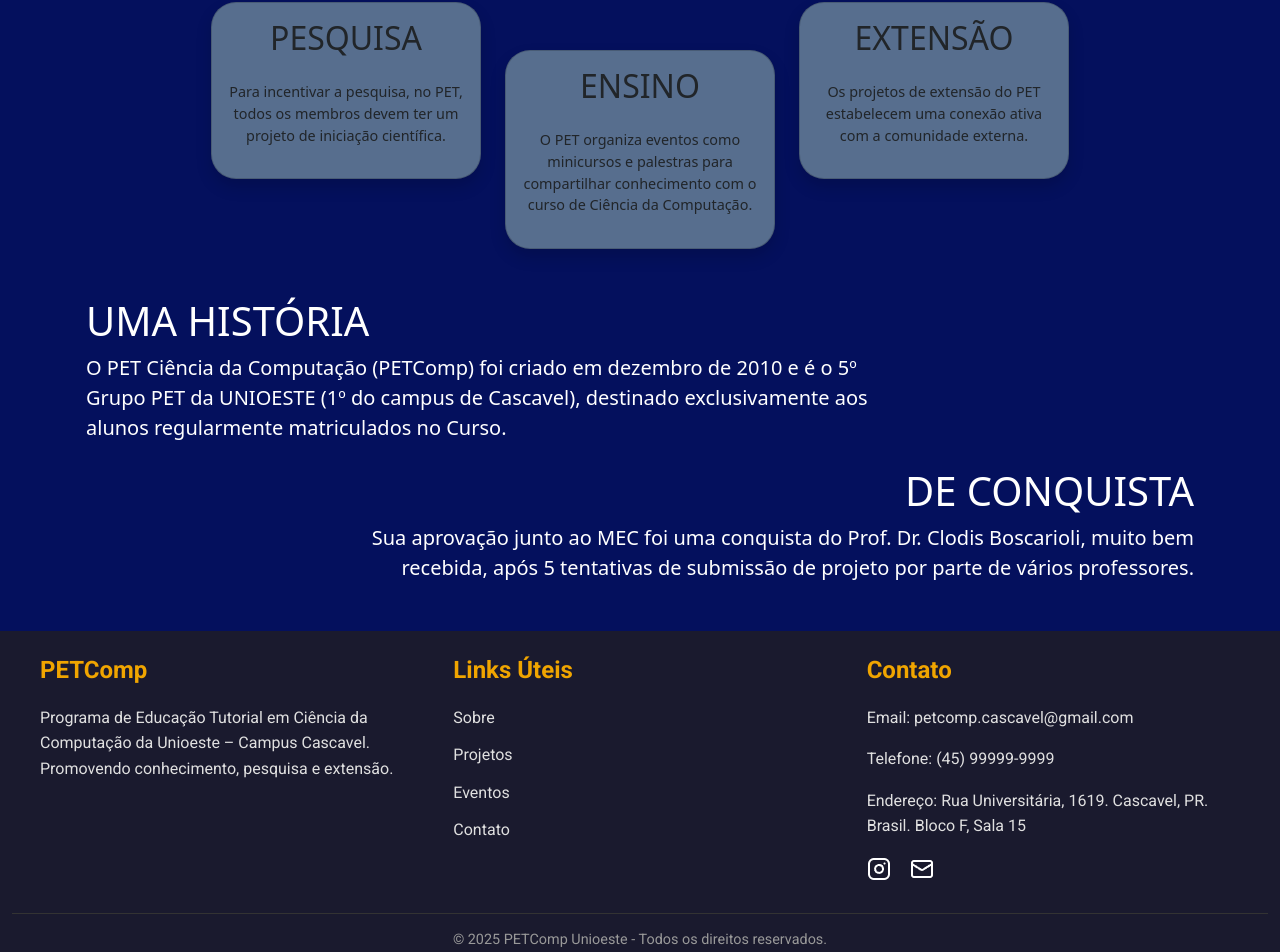
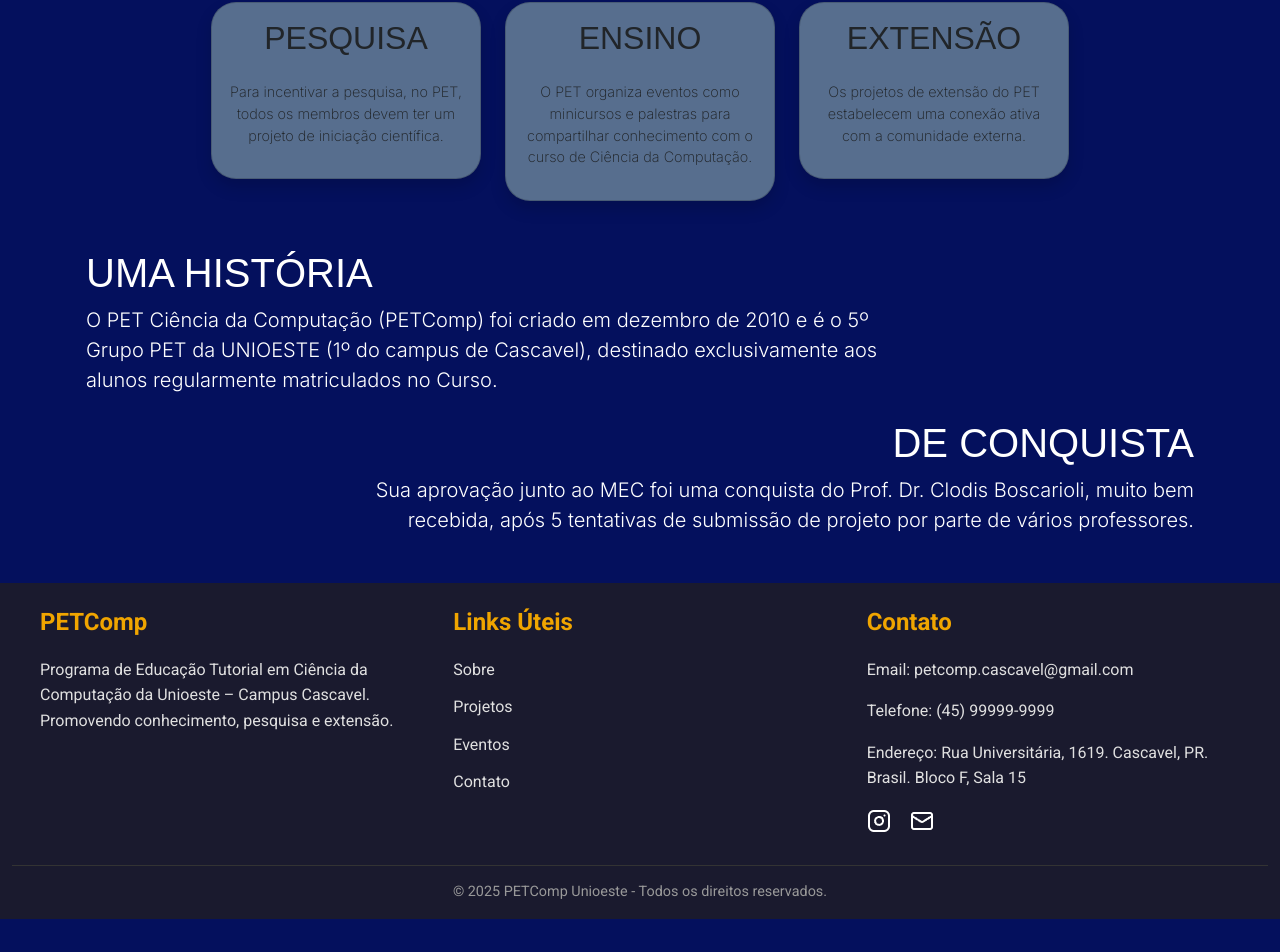
Before and after one commit to GabrielCM16/PET-Site, a React (Vite) app: page / in a window 1280 px wide. Shown: the part 955-1907 px from the top of the page. After the commit the page ends 1874 px from the top, so only its background shows below. Built offline with nearby package versions, Linux system fonts and the light colour scheme.

Commit message:
add thigas

```diff
--- a/index.html
+++ b/index.html
@@ -4,6 +4,7 @@
     <meta charset="UTF-8" />
     <link rel="icon" type="image/svg+xml" href="/vite.svg" />
     <meta name="viewport" content="width=device-width, initial-scale=1.0" />
+    <link href="https://fonts.googleapis.com/css2?family=Inter:wght@220;300;400;500;600;700&display=swap" rel="stylesheet">
     <title>PET-Site</title>
   </head>
   <body>
--- a/src/components/Inicio/Inicio.css
+++ b/src/components/Inicio/Inicio.css
@@ -30,3 +30,16 @@ html, body {
   height: auto;      /* mantém proporção */
   margin-top: 80px;
 }
+
+.custom-font {
+  font-family: 'Poppins', sans-serif;
+   font-optical-sizing: auto;
+  font-weight: 300;
+  font-style: normal;
+}
+.inter-regular {
+  font-family: "Inter", sans-serif;
+  font-optical-sizing: auto;
+  font-weight: 220;
+  font-style: normal;
+}
--- a/src/components/Inicio/Inicio.tsx
+++ b/src/components/Inicio/Inicio.tsx
@@ -8,14 +8,14 @@ const App: React.FC = () => {
   return (
     <>
 
-      <main className="container text-center mt-5">
+      <main className="container text-center mt-5 ">
         <img
           src={LogoPET}
           alt="Logo Petcomp"
           className="logo-img mx-auto d-block"
         />
-        <h1 className="mt-5 display-5">O QUE É?</h1>
-        <p className="lead mx-auto" style={{ maxWidth: '1000px' }}>
+        <h1 className="mt-5 display-5 custom-font">O QUE É?</h1>
+        <p className="lead mx-auto  inter-regular" style={{ maxWidth: '1000px' }}>
           O Programa de Educação Tutorial (PET) insere estudantes de graduação em projetos de
           educação tutorial com o objetivo de aplicar seus conhecimentos e ampliar sua formação
           através da realização de projetos de ensino, pesquisa e extensão.
@@ -30,17 +30,17 @@ const App: React.FC = () => {
       <section className="container d-flex flex-wrap justify-content-center gap-4 mb-5">
         <a href="/pesquisa" className="text-decoration-none text-dark">
           <div className="card shadow card-custom d-flex align-items-center justify-content-center p-3">
-            <h2>PESQUISA</h2>
-            <p className="mt-3 text-center">
+            <h2 className='custom-font' >PESQUISA</h2>
+            <p className="mt-3 text-center inter-regular">
               Para incentivar a pesquisa, no PET, todos os membros devem ter um projeto de
               iniciação científica.
             </p>
           </div>
         </a>
         <a href="/ensino" className="text-decoration-none text-dark">
-          <div className="card shadow card-custom d-flex align-items-center justify-content-center p-3 mt-5">
-            <h2>ENSINO</h2>
-            <p className="mt-3 text-center">
+          <div className="card shadow card-custom d-flex align-items-center justify-content-center p-3 ">
+            <h2 className='custom-font' >ENSINO</h2>
+            <p className="mt-3 text-center inter-regular">
               O PET organiza eventos como minicursos e palestras para compartilhar conhecimento com
               o curso de Ciência da Computação.
             </p>
@@ -48,8 +48,8 @@ const App: React.FC = () => {
         </a>
         <a href="/extensao" className="text-decoration-none text-dark">
           <div className="card shadow card-custom d-flex align-items-center justify-content-center p-3">
-            <h2>EXTENSÃO</h2>
-            <p className="mt-3 text-center">
+            <h2 className='custom-font' >EXTENSÃO</h2>
+            <p className="mt-3 text-center inter-regular">
               Os projetos de extensão do PET estabelecem uma conexão ativa com a comunidade externa.
             </p>
           </div>
@@ -58,16 +58,16 @@ const App: React.FC = () => {
 
       <section className="container my-5 px-3">
         <div className="text-start mb-4">
-          <h1 className="display-6">UMA HISTÓRIA</h1>
-          <p className="lead" style={{ maxWidth: '75%' }}>
+          <h1 className="display-6 custom-font">UMA HISTÓRIA</h1>
+          <p className="lead inter-regular" style={{ maxWidth: '75%' }}>
             O PET Ciência da Computação (PETComp) foi criado em dezembro de 2010 e é o 5º Grupo PET da
             UNIOESTE (1º do campus de Cascavel), destinado exclusivamente aos alunos regularmente
             matriculados no Curso.
           </p>
         </div>
         <div className="text-end">
-          <h1 className="display-6">DE CONQUISTA</h1>
-          <p className="lead" style={{ maxWidth: '75%', marginLeft: 'auto' }}>
+          <h1 className="display-6 custom-font">DE CONQUISTA</h1>
+          <p className="lead inter-regular" style={{ maxWidth: '75%', marginLeft: 'auto' }}>
             Sua aprovação junto ao MEC foi uma conquista do Prof. Dr. Clodis Boscarioli, muito bem
             recebida, após 5 tentativas de submissão de projeto por parte de vários professores.
           </p>
--- a/src/components/exmembros/exmembros.tsx
+++ b/src/components/exmembros/exmembros.tsx
@@ -147,9 +147,10 @@ const Membros: React.FC = () => {
                             className="rounded-circle mb-3"
                             style={{ width: "200px", height: "200px" }}
                         />
-                        <h3 className="fs-2">Guilherme Galante</h3>
-                        <p className="fs-4">Tutor desde 2023</p>
+                        <h3 className="fs-2">Marcio Seiji Oyamada</h3>
+                        <p className="fs-4">Tutor desde 2016</p>
                     </div>
+
 
                     <div className="col-md-4 d-flex flex-column align-items-center mb-4">
                         <img
@@ -158,19 +159,8 @@ const Membros: React.FC = () => {
                             className="rounded-circle mb-3"
                             style={{ width: "200px", height: "200px" }}
                         />
-                        <h3 className="fs-2">Vanessa Silva</h3>
-                        <p className="fs-4">Tutora desde 2022</p>
-                    </div>
-
-                    <div className="col-md-4 d-flex flex-column align-items-center mb-4">
-                        <img
-                            src={tutorImg}
-                            alt="Tutor Vanessa Silva"
-                            className="rounded-circle mb-3"
-                            style={{ width: "200px", height: "200px" }}
-                        />
-                        <h3 className="fs-2">Vanessa Silva</h3>
-                        <p className="fs-4">Tutora desde 2022</p>
+                        <h3 className="fs-2">Clodis Boscarioli</h3>
+                        <p className="fs-4">Tutor desde 2010</p>
                     </div>
                 </div>
             </div>
--- a/src/components/footer/footer.tsx
+++ b/src/components/footer/footer.tsx
@@ -68,8 +68,13 @@ const Footer: React.FC = () => {
       </div>
 
       <div className="footer-bottom">
-        <p>© 2025 PETComp Unioeste - Todos os direitos reservados.</p>
+        <p>
+          © <a href="https://www.youtube.com/@trestroxa" target="_blank" style={{ textDecoration: 'none', color: 'inherit' }}>
+            2025
+          </a> PETComp Unioeste - Todos os direitos reservados.
+        </p>
       </div>
+
     </footer>
   );
 };
--- a/src/components/membrosAtuais/membroAtuais.tsx
+++ b/src/components/membrosAtuais/membroAtuais.tsx
@@ -7,6 +7,7 @@ import gabrielImg from "./../../assets/images/members/gabriel.png";
 import qvd from "./../../assets/images/members/qvd.png";
 import dudu from "./../../assets/images/members/eduardo.png";
 import lenser from "./../../assets/images/members/Lenser.png";
+import thiago from "./../../assets/images/members/thiago.png";
 
 const membros = [
   {
@@ -110,27 +111,27 @@ const membros = [
 
   // Outros membros...
   {
-    nome: "Ronaldo Farias",
-    icv: "ICV de pesquisa em IA ICV sobre sistemas embarcados avançados",
-    membroDesde: "2022",
+    nome: "Thiago Oliveira Dupim",
+    foto: thiago,
+    icv: "ICV: TBD",
+    membroDesde: "2025",
     links: {
-      lattes: "https://orcid.org/0000-0002-0437-7249",
-      instagram: "https://www.instagram.com/ronaldo.dck/",
-      github: "https://github.com/ronaldo",
-      email: "mailto:ronaldo@example.com",
+      lattes: "",
+      instagram: "https://www.instagram.com/thiagodpim/",
+      github: "https://github.com/umthiago",
+      email: "mailto:thiagoflx.y@gmail.com",
     },
     saibaMais: {
       cidadeNatal: "Cascavel - PR",
       motivoCurso:
-        "Sempre me dei muito bem com matemática. Fazendo técnico em informática junto com o Ensino Médio descobri que gosto bastante de programar e de resolver problemas usando programação. Também tive alguns professores que foram fonte de inspiração e incentivo, o que me levou a considerar e, em 2019, escolher o curso como graduação.",
-      alternativaCurso: "Música ou matemática.",
-      academica: "Sim. Acho o trabalho na pesquisa científica incrível e me vejo também como professor no futuro.",
-      hobby: "Principalmente tocar flauta e ouvir música, mas também jogar RPG de mesa e ler.",
-      livro: "“O Temor do Sábio”.",
-      filme: "“Os Miseráveis”",
-      jogo: "Pathfinder, Dungeons and Dragons, Ragnarok, Truco e Cacheta.",
-      musica: "“Prince Igor” - Borodin.",
-      comida: "Estrogonofe, pizza, lasanha, feijão e arroz, batata frita, risoto.",
+        "Optei por Ciência da Computação porque é uma área em constante crescimento e com ampla demanda no mercado e a possibilidade de atuar em diversos setores, que foi um grande atrativo para mim",
+      alternativaCurso: "TADS & Engenharia de Software",
+      academica: "Pretendo seguir atuando com ênfase em inteligência artificial, que é uma das áreas mais promissoras e transformadoras da atualidade",
+      hobby: "Ensaiar com a banda, ir a academia",
+      filme: "Ilha do Medo",
+      jogo: "Red Dead Redemption 2, Uncharted",
+      musica: "Need 2 - Pinegrove.",
+      comida: "Macarrão ao molho bechamel, BomBom Aberto",
     },
   },
   {
@@ -225,7 +226,7 @@ const Membros: React.FC = () => {
           style={{ width: "250px", height: "250px" }}
         />
         <h3 className="fs-2">Guilherme Galante</h3>
-        <p className="fs-3">Tutor desde 2023</p>
+        <p className="fs-3">Tutor desde 2022</p>
       </div>
 
       <div className="row justify-content-center mt-5">
```
Also changed, not shown: src/assets/images/members/thiago.png (added).
